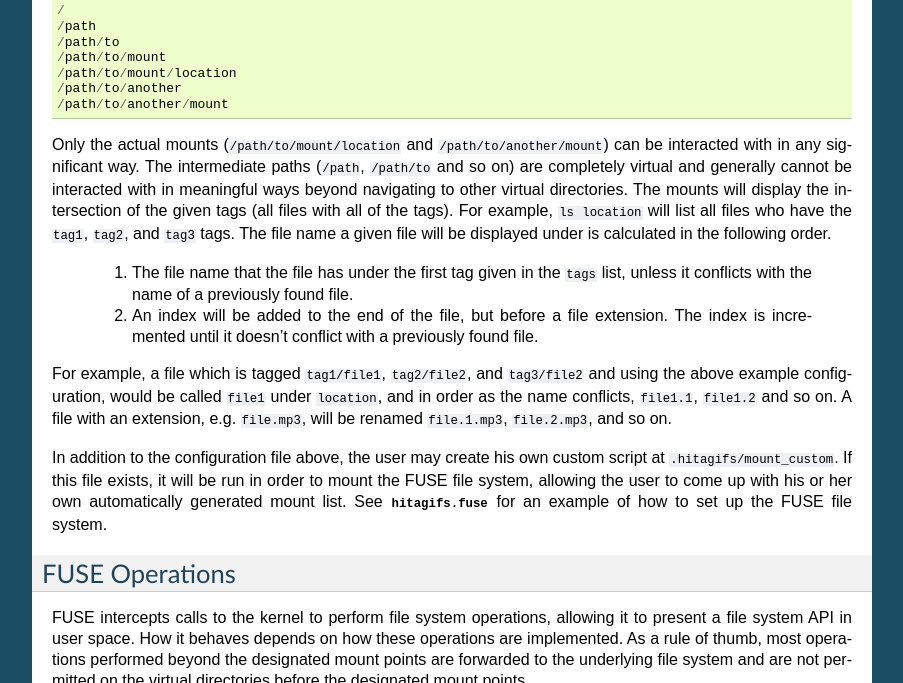
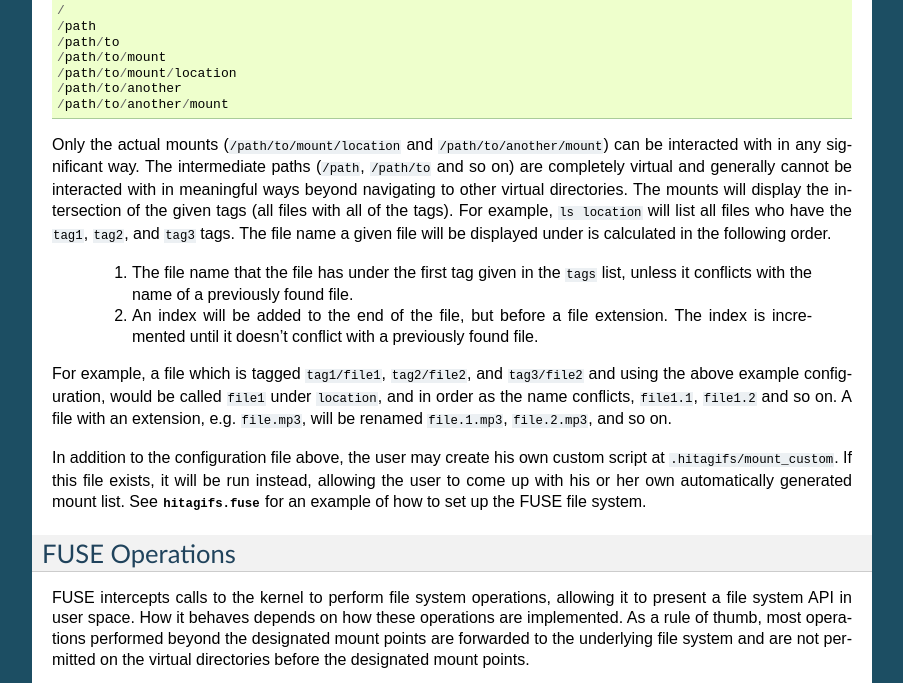
Before and after one commit to darkfeline/dantalian, a Sphinx documentation site: the page built from doc/specs.rst, in a window 1280 px wide and 900 px high, scrolled down 958 px, cut to the strip 0-683 px from the top of the window. Shown: the whole strip, without its empty margins (198-1101 px from the left). Built offline with Sphinx 7.4.7, drawn with Linux system fonts in a browser that asks for light colours.

Commit message:
Change doc wording

```diff
--- a/doc/specs.rst
+++ b/doc/specs.rst
@@ -87,10 +87,10 @@ For example, a file which is tagged ``tag1/file1``, ``tag2/file2``, and
 renamed ``file.1.mp3``, ``file.2.mp3``, and so on.
 
 In addition to the configuration file above, the user may create his own custom
-script at ``.hitagifs/mount_custom``.  If this file exists, it will be run in
-order to mount the FUSE file system, allowing the user to come up with his or
-her own automatically generated mount list.  See :mod:`hitagifs.fuse` for an
-example of how to set up the FUSE file system.
+script at ``.hitagifs/mount_custom``.  If this file exists, it will be run
+instead, allowing the user to come up with his or her own automatically
+generated mount list.  See :mod:`hitagifs.fuse` for an example of how to set up
+the FUSE file system.
 
 FUSE Operations
 ---------------
```
